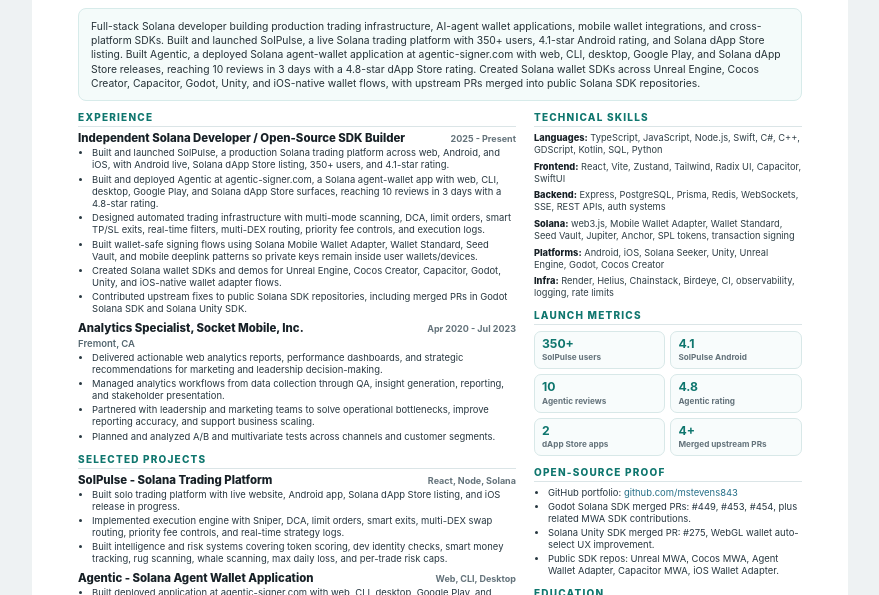
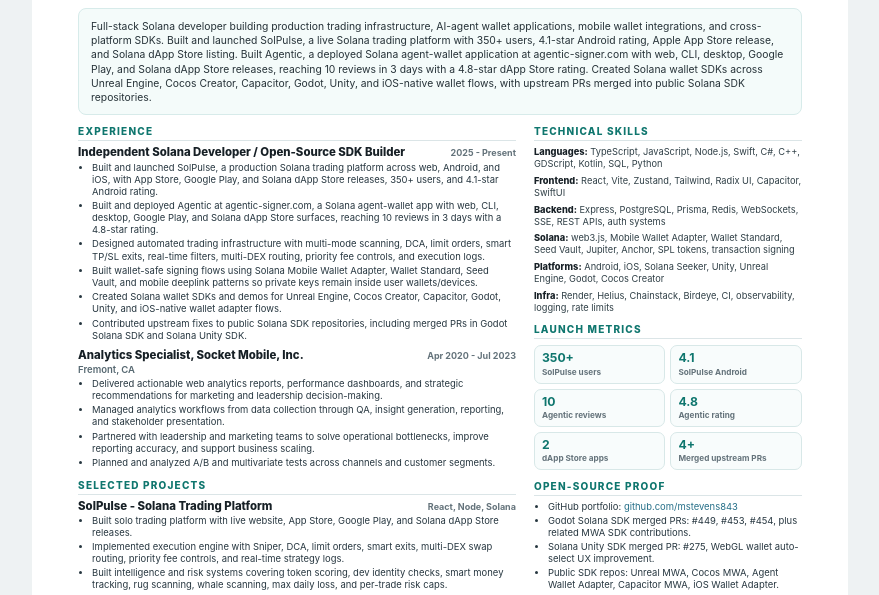
Before and after one commit to mstevens843/linktree-and-builderpacket, a plain HTML site: page builder-packet/Mathew_Stevens_Resume.html in a window 1280 px wide. Shown: the part 127-722 px from the top of the page, without its empty margins (200-1079 px from the left). Drawn offline with Linux system fonts and the light colour scheme.

Commit message:
added apple iOS app for SolPulse. Just deployed on the iOS store.

```diff
--- a/builder-packet/Mathew_Stevens_Resume.html
+++ b/builder-packet/Mathew_Stevens_Resume.html
@@ -179,7 +179,7 @@
     </header>
 
     <div class="summary">
-      Full-stack Solana developer building production trading infrastructure, AI-agent wallet applications, mobile wallet integrations, and cross-platform SDKs. Built and launched SolPulse, a live Solana trading platform with 350+ users, 4.1-star Android rating, and Solana dApp Store listing. Built Agentic, a deployed Solana agent-wallet application at agentic-signer.com with web, CLI, desktop, Google Play, and Solana dApp Store releases, reaching 10 reviews in 3 days with a 4.8-star dApp Store rating. Created Solana wallet SDKs across Unreal Engine, Cocos Creator, Capacitor, Godot, Unity, and iOS-native wallet flows, with upstream PRs merged into public Solana SDK repositories.
+      Full-stack Solana developer building production trading infrastructure, AI-agent wallet applications, mobile wallet integrations, and cross-platform SDKs. Built and launched SolPulse, a live Solana trading platform with 350+ users, 4.1-star Android rating, Apple App Store release, and Solana dApp Store listing. Built Agentic, a deployed Solana agent-wallet application at agentic-signer.com with web, CLI, desktop, Google Play, and Solana dApp Store releases, reaching 10 reviews in 3 days with a 4.8-star dApp Store rating. Created Solana wallet SDKs across Unreal Engine, Cocos Creator, Capacitor, Godot, Unity, and iOS-native wallet flows, with upstream PRs merged into public Solana SDK repositories.
     </div>
 
     <div class="grid">
@@ -192,7 +192,7 @@
               <div class="meta">2025 - Present</div>
             </div>
             <ul>
-              <li>Built and launched SolPulse, a production Solana trading platform across web, Android, and iOS, with Android live, Solana dApp Store listing, 350+ users, and 4.1-star rating.</li>
+              <li>Built and launched SolPulse, a production Solana trading platform across web, Android, and iOS, with App Store, Google Play, and Solana dApp Store releases, 350+ users, and 4.1-star Android rating.</li>
               <li>Built and deployed Agentic at agentic-signer.com, a Solana agent-wallet app with web, CLI, desktop, Google Play, and Solana dApp Store surfaces, reaching 10 reviews in 3 days with a 4.8-star rating.</li>
               <li>Designed automated trading infrastructure with multi-mode scanning, DCA, limit orders, smart TP/SL exits, real-time filters, multi-DEX routing, priority fee controls, and execution logs.</li>
               <li>Built wallet-safe signing flows using Solana Mobile Wallet Adapter, Wallet Standard, Seed Vault, and mobile deeplink patterns so private keys remain inside user wallets/devices.</li>
@@ -223,7 +223,7 @@
               <div class="meta">React, Node, Solana</div>
             </div>
             <ul class="tight">
-              <li>Built solo trading platform with live website, Android app, Solana dApp Store listing, and iOS release in progress.</li>
+              <li>Built solo trading platform with live website, App Store, Google Play, and Solana dApp Store releases.</li>
               <li>Implemented execution engine with Sniper, DCA, limit orders, smart exits, multi-DEX swap routing, priority fee controls, and real-time strategy logs.</li>
               <li>Built intelligence and risk systems covering token scoring, dev identity checks, smart money tracking, rug scanning, whale scanning, max daily loss, and per-trade risk caps.</li>
             </ul>
```
Also changed, not shown: builder-packet/index.html (+5 -1 lines), linktree/index.html (+3 -0 lines), 1 other file.
